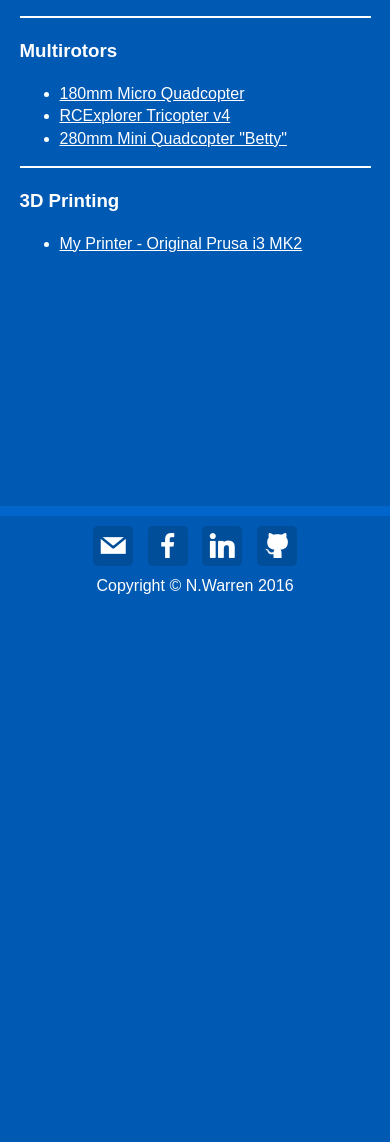
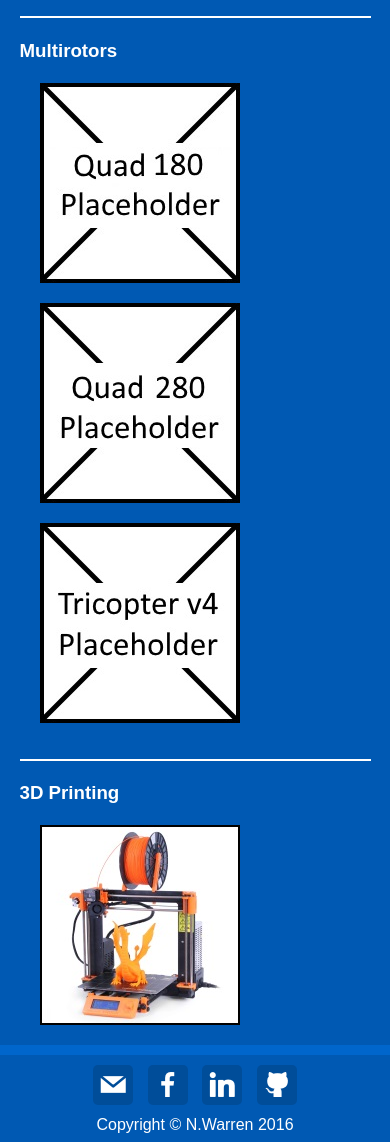
Before and after one commit to ImmortalScientist/niwarren.co.uk, a PHP site: page /projects.html in a window 390 px wide. Shown: the part 242-1384 px from the top of the page. Before the commit the page ends 836 px from the top, so only its background shows below. Run offline with PHP 8.4, Linux system fonts and the light colour scheme.

Commit message:
changed project linkls
Made projects page links pictures instead of a text. Fix aligning for
Responsive

```diff
--- a/css/main.css
+++ b/css/main.css
@@ -215,6 +215,39 @@ a { color: white; }
       text-decoration: underline;
     }
 
+    .imagerow a { text-decoration: none; }
+
+    .imgWrap {
+      padding: 20px;
+      padding-top: 0;
+      position: relative;
+      display: inline-block;
+      height: 200px;
+      width: 200px;
+    }
+
+    .imgrowDescription {
+      position: absolute;
+      display: flex;
+      text-align: center;   /* align horizontal */
+      align-items: center;  /* align vertical */
+      height: 200px;
+      width: 200px;
+      top: 0; bottom: 0; left: 20px; right: 0;
+      margin: 0;
+      background-color: #0066cc;
+      color: white;
+      visibility: none;
+      opacity: 0;
+      transition: visibility 0.3s;
+    }
+
+    .imgWrap:hover .imgrowDescription {
+      visibility: 1;
+      opacity: 0.8;
+    }
+
+
 
 
 /* ==========================================================================
@@ -270,6 +303,9 @@ a { color: white; }
       width: 65%;
   }
 
+  /* ======================== Wide: Other =========================*/
+
+  /*Imagerow - for groups of images, place images
 }
 
 @media only screen and (min-width: 850px) {
@@ -281,7 +317,7 @@ a { color: white; }
     width: 35%;
   }
 
-  article {
+  article.indexpg {
     float:left;
     width: 60%;
   }
--- a/index.html
+++ b/index.html
@@ -39,7 +39,7 @@
 
     <div class="main-container Site-content">
       <div class="main wrapper clearfix">
-        <article>
+        <article class="indexpg">
           <header>
             <h2>Welcome to my site!</h2>
             </header>
--- a/projects.html
+++ b/projects.html
@@ -45,17 +45,43 @@
           </header>
           <hr>
           <article>
-            <h3>Multirotors</h3>
-            <ul>
-              <li><a href="./projects/rc/quad180.html">180mm Micro Quadcopter</a></li>
-              <li><a href="./projects/rc/Tricopterv4.html">RCExplorer Tricopter v4</a></li>
-              <li><a href="./projects/rc/quad280.html">280mm Mini Quadcopter "Betty"</a></li>
-            </ul>
+            <div class="imagerow">
+              <h3>Multirotors</h3>
+              <div class="imgWrap">
+                <a href="./projects/rc/quad180.html">
+                  <img src="img/quad_180_thumb.jpg" alt="180mm Micro Quadcopter" />
+                  <h2 class="imgrowDescription">180mm Micro Quadcopter</h2>
+                </a>
+              </div>
+              <div class="imgWrap">
+                <a href="./projects/rc/quad280.html">
+                  <img src="img/quad_280_thumb.jpg" alt="280mm Mini Quadcopter "Betty"" />
+                  <h2 class="imgrowDescription">280mm Mini Quadcopter</h2>
+                </a>
+              </div>
+              <div class="imgWrap">
+                <a href="./projects/rc/Tricopterv4.html">
+                  <img src="img/tricopter_v4_thumb.jpg" alt="RCExplorer Tricopter v4" />
+                  <h2 class="imgrowDescription">RCExplorer Tricopter v4</h2>
+                </a>
+              </div>
+            </div>
+
             <hr>
-            <h3>3D Printing</h3>
-            <ul>
-              <li><a href="./projects/3dprinting/prusai3mk2.html">My Printer - Original Prusa i3 MK2</a></li>
-            </ul>
+            <div class="imagerow">
+              <h3>3D Printing</h3>
+
+              <div class="imgWrap">
+                <a href="./projects/3dprinting/prusai3mk2.html">
+                  <img src="img/MK2_thumb.jpg" alt="Original Prusa i3 MK2" />
+                  <h2 class="imgrowDescription">Original Prusa i3 MK2</h2>
+                </a>
+              </div>
+
+
+
+              </a>
+            </div>
           </article>
         </div>
       </div>
```
Also changed, not shown: img/tricopter_v4_thumb.jpg (renamed from img/tricopter_v4_thumn.jpg).
